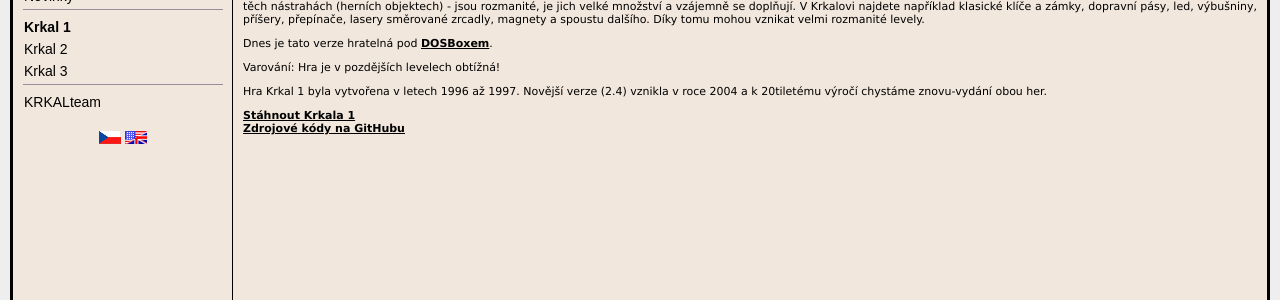
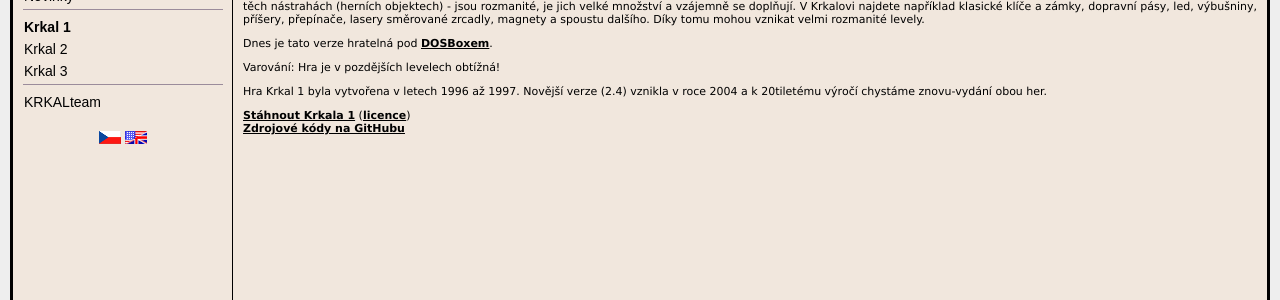
Before and after one commit to HonzaMD/HonzaMD.github.io, a Jekyll site: the page built from cs/krkal1.md, in a window 1280 px wide. Shown: the part 204-504 px from the top of the page. Built offline with Jekyll 4.4.1, drawn with Linux system fonts in a browser that asks for light colours.

Commit message:
link na licenci

```diff
--- a/cs/krkal1.md
+++ b/cs/krkal1.md
@@ -20,5 +20,5 @@
 Hra Krkal 1 byla vytvořena v letech 1996 až 1997. Novější verze (2.4)
 vznikla v roce 2004 a k 20tiletému výročí chystáme znovu-vydání obou her.
 
-[Stáhnout Krkala 1](/dl/Krkal1.zip)
+[Stáhnout Krkala 1](/dl/Krkal1.zip) ([licence](/cs/download.html))
 [Zdrojové kódy na GitHubu](https://github.com/HonzaMD/Krkal1)
```
